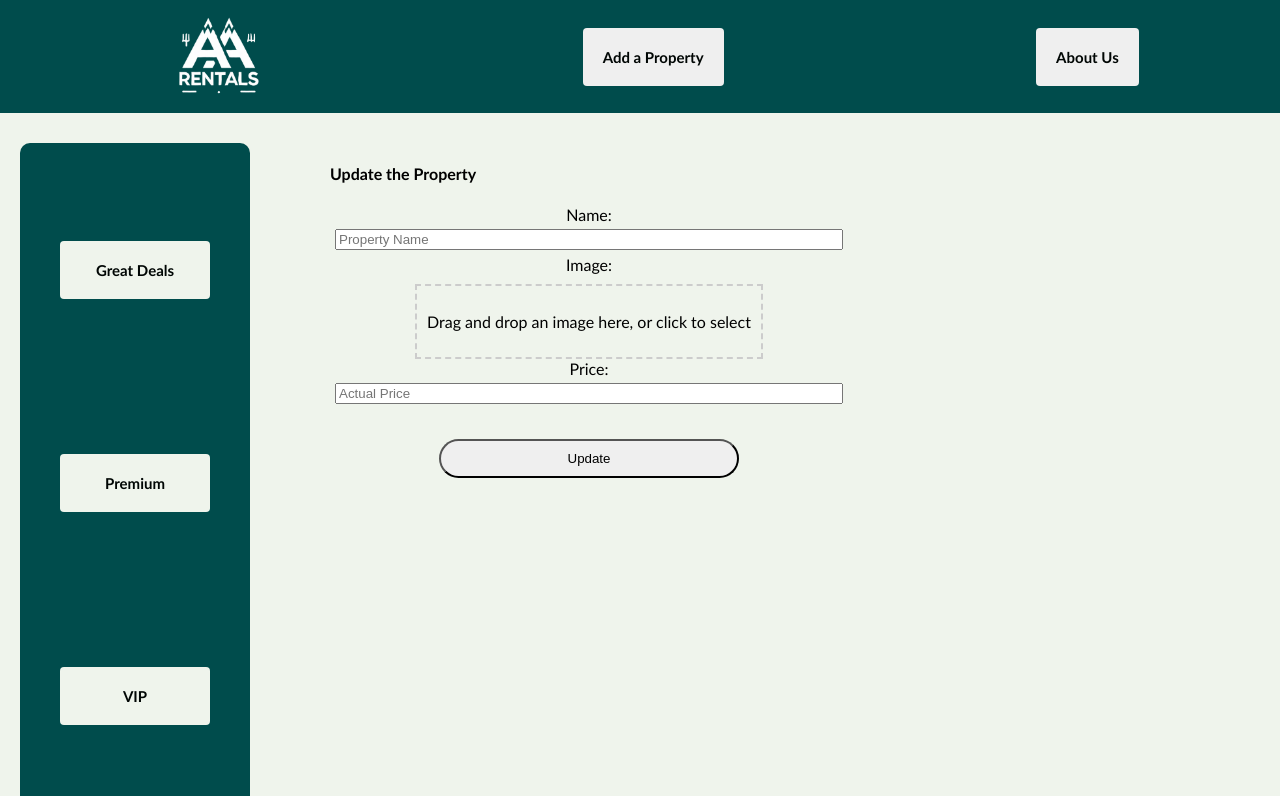
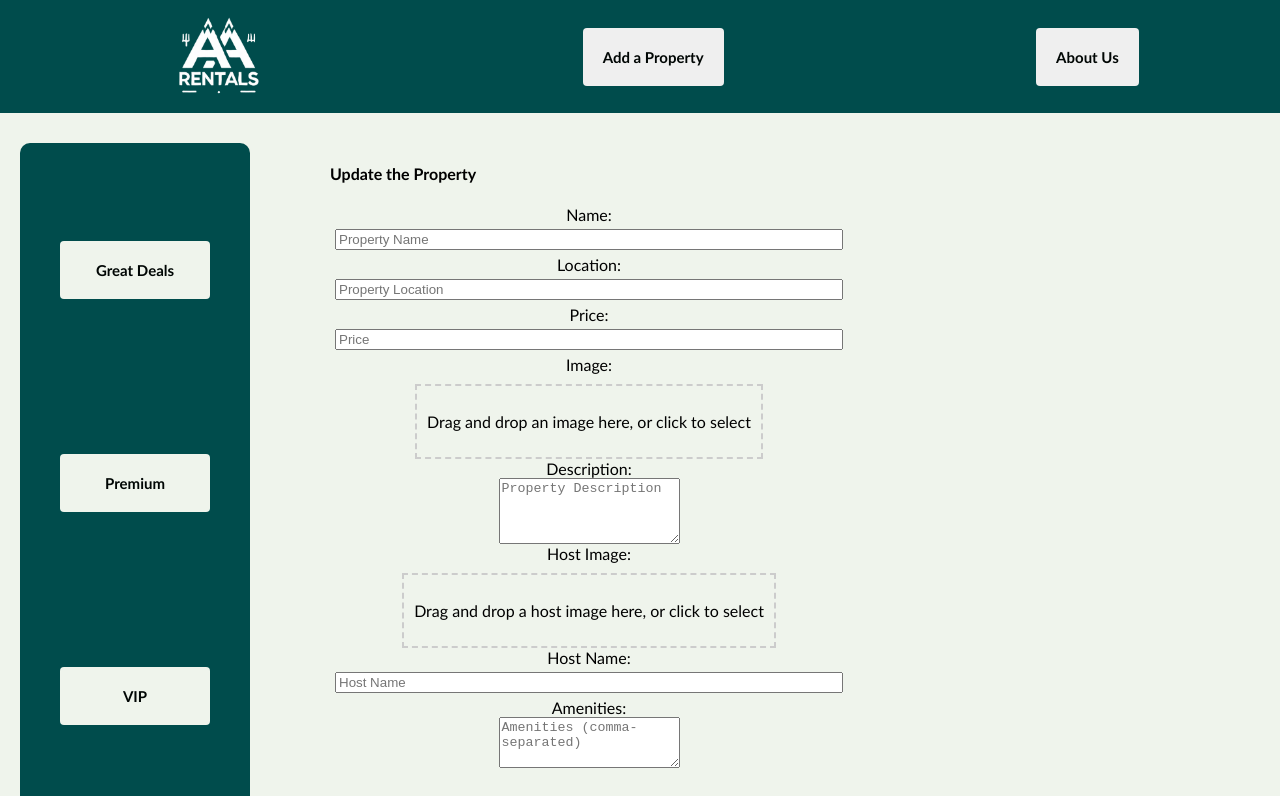
Before and after one commit to edvigedev/Apartment-Rentals-Admin-Mini-Project, a React (Vite) app: page /Update/1 in a window 1280 px wide. Shown: the top 796 px of the page. Built offline with nearby package versions, Linux system fonts and the light colour scheme.

Commit message:
update page fixed, now it displays all fields

```diff
--- a/src/App.css
+++ b/src/App.css
@@ -34,7 +34,7 @@ p {
   justify-content: space-around;
   align-items: center;
   padding: 15px;
-  width: 100vw;
+  width: 100%;
 }
 
 .navbar img {
@@ -126,8 +126,9 @@ footer {
   color: #fff;
   height: 10vh;
   padding: 20px;
-  border-top-right-radius: 10px;
-  border-top-left-radius: 10px;
+  width: 100%;
+  /* border-top-right-radius: 10px;
+  border-top-left-radius: 10px; */
   opacity: 85%;
 }
 
--- a/src/App.jsx
+++ b/src/App.jsx
@@ -34,7 +34,7 @@ function App() {
           />
           <Route
             path="/PropertyDetails/:propertyId"
-            element={<PropertyDetails />}
+            element={<PropertyDetails properties={ properties} />}
           />
           <Route
             path="/AddProperty"
--- a/src/Components/Footer.jsx
+++ b/src/Components/Footer.jsx
@@ -4,7 +4,10 @@ const Footer = () => {
   return (
     <footer>
       <p>Authors: Baptiste and Edvige</p>
-      <a href="https://github.com/BaptisteDSH/Apartment-Rentals-Admin-Mini-Project">
+      <a
+        href="https://github.com/BaptisteDSH/Apartment-Rentals-Admin-Mini-Project"
+        style={{ color: "white" }}
+      >
         GitHub repository
       </a>
     </footer>
--- a/src/pages/Update.jsx
+++ b/src/pages/Update.jsx
@@ -8,6 +8,11 @@ const Update = ({ properties, setProperties }) => {
   const [name, setName] = useState("");
   const [image, setImage] = useState(""); // Base64 or file path
   const [price, setPrice] = useState("");
+  const [location, setLocation] = useState("");
+  const [description, setDescription] = useState("");
+  const [hostImage, setHostImage] = useState("");
+  const [hostName, setHostName] = useState("");
+  const [amenities, setAmenities] = useState([]);
 
   const { propertyId } = useParams();
   const nav = useNavigate();
@@ -15,13 +20,18 @@ const Update = ({ properties, setProperties }) => {
   // Load existing property data
   useEffect(() => {
     const foundProperty = properties.find(
-      (oneProperty) => oneProperty.id == propertyId
+      (oneProperty) => String(oneProperty.id) === propertyId
     );
 
     if (foundProperty) {
       setName(foundProperty.name || "");
       setImage(foundProperty.picture_url || "");
       setPrice(foundProperty.price?.replace("$", "") || "");
+      setLocation(foundProperty.location || "");
+      setDescription(foundProperty.description || "");
+      setHostName(foundProperty.host_name || "");
+      setHostImage(foundProperty.host_picture_url || "");
+      setAmenities(foundProperty.amenities || []); // Ensure amenities is always an array
     }
   }, [properties, propertyId]);
 
@@ -32,12 +42,19 @@ const Update = ({ properties, setProperties }) => {
     const updatedProperty = {
       id: propertyId,
       name,
-      picture_url: image, // Use updated image (drag-and-drop)
-      price: `$${parseFloat(price).toFixed(2)}`, // Format price
+      picture_url: image,
+      price: `$${parseFloat(price).toFixed(2)}`,
+      location,
+      description,
+      host_name: hostName,
+      host_picture_url: hostImage,
+      amenities: Array.isArray(amenities)
+        ? amenities
+        : amenities.split(",").map((item) => item.trim()), // Split only if it's a string
     };
 
     const updatedArr = properties.map((oneProperty) => {
-      if (oneProperty.id == propertyId) {
+      if (String(oneProperty.id) === propertyId) {
         return { ...oneProperty, ...updatedProperty };
       }
       return oneProperty;
@@ -48,17 +65,27 @@ const Update = ({ properties, setProperties }) => {
   };
 
   // Handle file drop
-  const handleFileChange = (acceptedFiles) => {
+  const handleFileChange = (acceptedFiles, setter) => {
     const reader = new FileReader();
     reader.onload = () => {
-      setImage(reader.result); // Convert to Base64 for display or saving
+      setter(reader.result); // Convert to Base64 for display or saving
     };
     reader.readAsDataURL(acceptedFiles[0]); // Read the first file
   };
 
-  const { getRootProps, getInputProps } = useDropzone({
-    onDrop: handleFileChange,
-    accept: "image/jpeg, image/png, image/gif",
+  const { getRootProps: getImageRootProps, getInputProps: getImageInputProps } =
+    useDropzone({
+      onDrop: (files) => handleFileChange(files, setImage),
+      accept: fileTypes.join(", "),
+      multiple: false,
+    });
+
+  const {
+    getRootProps: getHostImageRootProps,
+    getInputProps: getHostImageInputProps,
+  } = useDropzone({
+    onDrop: (files) => handleFileChange(files, setHostImage),
+    accept: fileTypes.join(", "),
     multiple: false,
   });
 
@@ -69,22 +96,40 @@ const Update = ({ properties, setProperties }) => {
         <label>Name:</label>
         <input
           type="text"
-          name="title"
+          name="name"
           value={name || ""}
           onChange={(event) => setName(event.target.value)}
           placeholder="Property Name"
         />
 
+        <label>Location:</label>
+        <input
+          type="text"
+          name="location"
+          value={location || ""}
+          onChange={(event) => setLocation(event.target.value)}
+          placeholder="Property Location"
+        />
+
+        <label>Price:</label>
+        <input
+          type="number"
+          name="price"
+          value={price || ""}
+          onChange={(event) => setPrice(event.target.value)}
+          placeholder="Price"
+        />
+
         <label>Image:</label>
         <div
-          {...getRootProps()}
+          {...getImageRootProps()}
           style={{
             border: "2px dashed #ccc",
             padding: "10px",
             marginTop: "10px",
           }}
         >
-          <input {...getInputProps()} />
+          <input {...getImageInputProps()} />
           <p>Drag and drop an image here, or click to select</p>
         </div>
         {image && (
@@ -98,13 +143,54 @@ const Update = ({ properties, setProperties }) => {
           </div>
         )}
 
-        <label>Price:</label>
+        <label>Description:</label>
+        <textarea
+          name="description"
+          value={description || ""}
+          onChange={(event) => setDescription(event.target.value)}
+          placeholder="Property Description"
+          rows="4"
+        />
+
+        <label>Host Image:</label>
+        <div
+          {...getHostImageRootProps()}
+          style={{
+            border: "2px dashed #ccc",
+            padding: "10px",
+            marginTop: "10px",
+          }}
+        >
+          <input {...getHostImageInputProps()} />
+          <p>Drag and drop a host image here, or click to select</p>
+        </div>
+        {hostImage && (
+          <div>
+            <p>Preview:</p>
+            <img
+              src={hostImage}
+              alt="Host"
+              style={{ width: "200px", height: "auto", marginTop: "10px" }}
+            />
+          </div>
+        )}
+
+        <label>Host Name:</label>
         <input
-          type="number"
-          name="price"
-          value={price || ""}
-          onChange={(event) => setPrice(event.target.value)}
-          placeholder="Actual Price"
+          type="text"
+          name="hostName"
+          value={hostName || ""}
+          onChange={(event) => setHostName(event.target.value)}
+          placeholder="Host Name"
+        />
+
+        <label>Amenities:</label>
+        <textarea
+          name="amenities"
+          value={Array.isArray(amenities) ? amenities.join(", ") : amenities} // Convert array to string for input
+          onChange={(event) => setAmenities(event.target.value)} // Save as string
+          placeholder="Amenities (comma-separated)"
+          rows="3"
         />
 
         <button type="submit">Update</button>
--- a/src/pages/propertyDetails.jsx
+++ b/src/pages/propertyDetails.jsx
@@ -1,12 +1,13 @@
 import React from "react";
 import { Link, useParams } from "react-router-dom";
-import propertyDatas from "../assets/data/data.json";
 
 const PropertyDetails = ({ properties }) => {
-  const { propertyId } = useParams(); // Obtenez l'ID depuis l'URL
-  const propertyDetail = propertyDatas.results.find(
-    (prop) => prop.id === Number(propertyId)
-  ); // Trouvez la propriété correspondante
+  const { propertyId } = useParams();
+
+  // Find the property in the updated properties state
+  const propertyDetail = properties.find(
+    (prop) => String(prop.id) === propertyId
+  );
 
   if (!propertyDetail) {
     return (
@@ -33,36 +34,33 @@ const PropertyDetails = ({ properties }) => {
         alt={propertyDetail.name || "Property Image"}
       />
       <h3 className="property-details-price">
-        Price: {propertyDetail.price != null ? propertyDetail.price : "N/A"}{" "}
-        q.d.
+        Price: {propertyDetail.price ? propertyDetail.price : "N/A"} q.d.
       </h3>
       <div className="property-details-host-info">
         <img
           src={propertyDetail.host_picture_url || "default-host.jpg"}
           alt={propertyDetail.host_name || "Host Name"}
+          style={{ width: "150px", height: "150px", borderRadius: "50%" }}
         />
-
         <h4>Your host, {propertyDetail.host_name || "Unknown"}</h4>
         <p>{propertyDetail.host_is_superhost ? "Superhost" : "Regular Host"}</p>
         <div id="property-detail-verified">
           Verified{" "}
-          {propertyDetail.host_identity_verified === true ? (
-            <p>✅</p>
-          ) : (
-            <p>❌</p>
-          )}
+          {propertyDetail.host_identity_verified ? <p>✅</p> : <p>❌</p>}
         </div>
       </div>
       <div className="property-details-amenities">
         <h4>Amenities:</h4>
         <ul>
-          {propertyDetail.amenities && propertyDetail.amenities.length > 0
-            ? propertyDetail.amenities.map((amenity, index) => (
-                <li key={index}>{amenity}</li>
-              ))
-            : "No amenities listed"}
+          {Array.isArray(propertyDetail.amenities) &&
+          propertyDetail.amenities.length > 0 ? (
+            propertyDetail.amenities.map((amenity, index) => (
+              <li key={index}>{amenity}</li>
+            ))
+          ) : (
+            <p>No amenities listed</p>
+          )}
         </ul>
-
         <Link to={`/Update/${propertyId}`}>
           <button className="update-button">Update</button>
         </Link>
```
